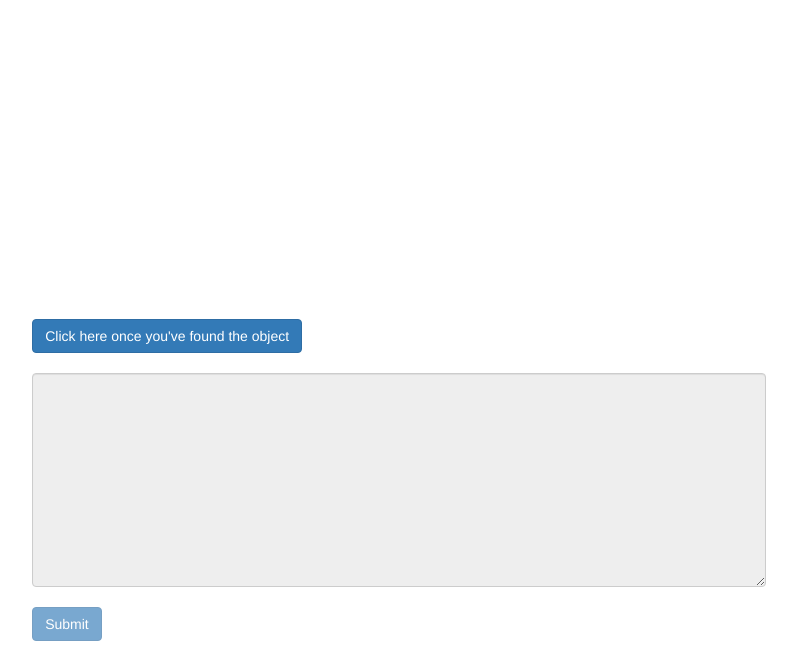
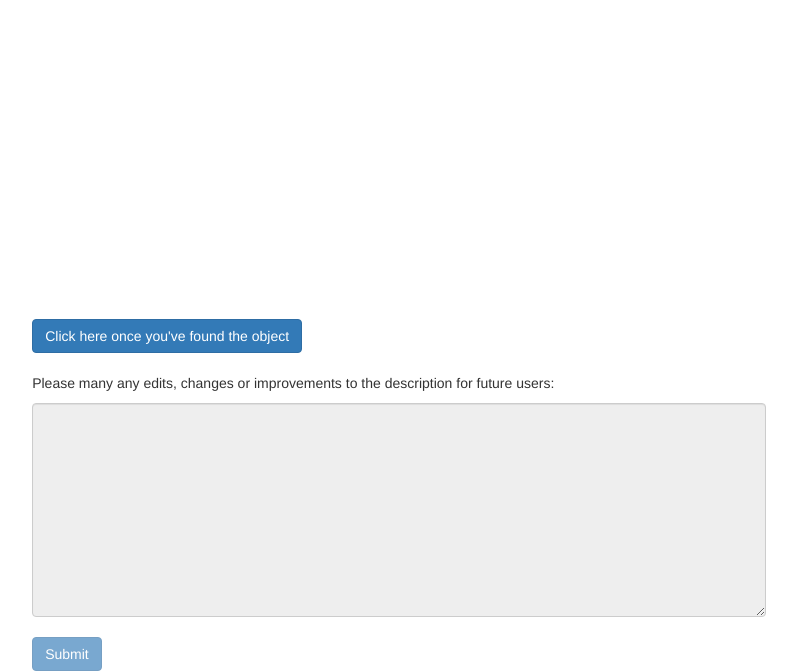
Before and after one commit to brian-ho/cs279-final-project, a Flask app: template templates/find.html in a window 1280 px wide. Shown: the part 151-822 px from the top of the page, without its empty margins (77-874 px from the left). Before the commit the page ends 792 px from the top, so only its background shows below. Run offline with Flask 2, Linux system fonts and the light colour scheme; the template is opened without the code that fills it, so the values that code supplies are empty; some libraries are stand-ins or nearby versions.

Commit message:
Update task find.

```diff
--- a/templates/find.html
+++ b/templates/find.html
@@ -44,6 +44,7 @@
             <input type="button" id="completefind" class="btn btn-primary" value="Click here once you've found the object" onclick="completeFind()" />
             <br>
             <br>
+      			<p>Please many any edits, changes or improvements to the description for future users:</p>
             <textarea id="description" class="form-control" rows="10" name="updated" disabled="true">{{ name.description }}</textarea>
             <br>
             <input type="hidden" id="heading" name="heading"/>
```
